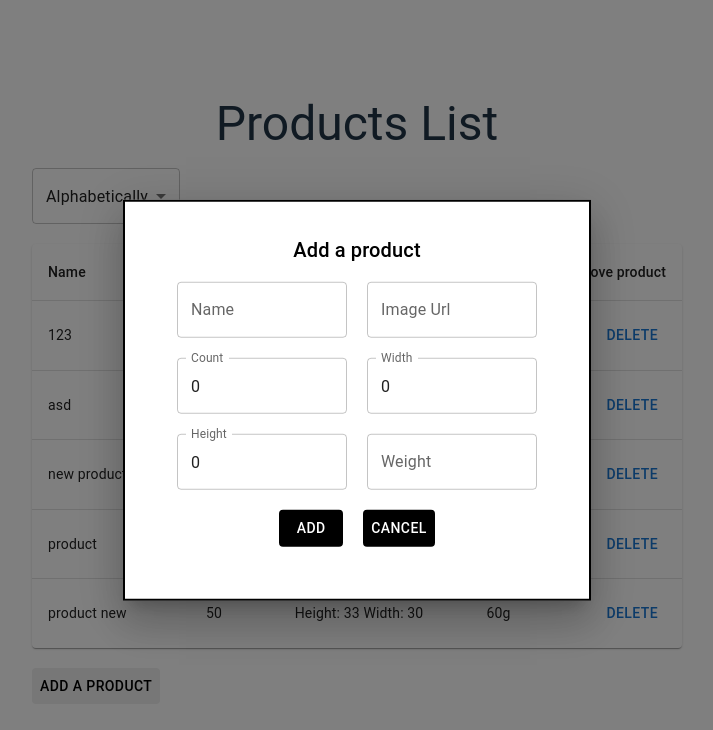
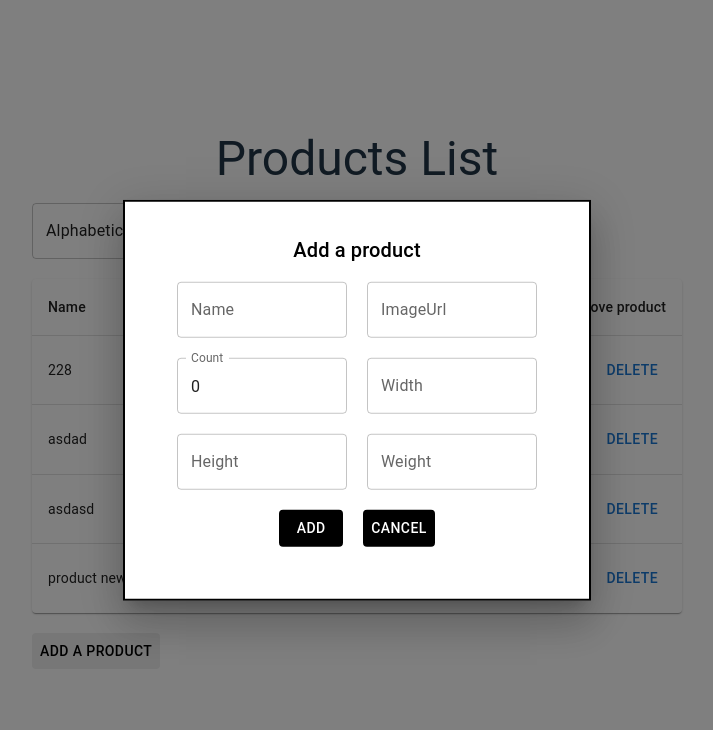
Before and after one commit to opiquem/Inforce-Frontend-Test-Task, a React (Vite) app: page / in a window 1280 px wide. Both pictures are taken after a click on the button "ADD A PRODUCT". Shown: the top 730 px of the page, without its empty margins (283-996 px from the left). Built offline with nearby package versions, Linux system fonts and the light colour scheme; data requests are answered from the project's data file.

Commit message:
fixed test task after according to feedback

```diff
--- a/src/App.tsx
+++ b/src/App.tsx
@@ -16,7 +16,7 @@ function App() {
     },
     weight: '',
     comments: null,
-  })
+  });
 
   const handleFieldChange = (
     fieldName: string,
@@ -56,18 +56,6 @@ function App() {
     });
   };
 
-  const [addProductError, setAddProductError] = useState(false);
-  const [isModalOpen, setIsModalOpen] = useState(false);
-  const [sortBy, setSortBy] = useState('Alphabetically');
-
-  const changeSortBy = (sortValue: string) => {
-    setSortBy(sortValue);
-  };
-
-  const handleAddProductError = (bool: boolean) => {
-    setAddProductError(bool);
-  }
-
   const clearFields = () => {
     setProduct(() => ({
       imageUrl: '',
@@ -81,18 +69,6 @@ function App() {
       comments: null,
     }));
   }
-
-  const handleModalToggle = () => {
-    setIsModalOpen(!isModalOpen);
-    setAddProductError(false);
-    clearFields();
-  };
-
-  const handleClose = () => {
-    setIsModalOpen(false);
-    setAddProductError(false);
-    clearFields();
-  };
 
   useEffect(() => {
     getProducts()
@@ -130,7 +106,6 @@ function App() {
     } catch {
       throw new Error('Unable to add a product');
     } finally {
-      setAddProductError(false)
       clearFields();
     }
   }, []);
@@ -149,16 +124,10 @@ function App() {
     <ProductList
       products={products}
       product={product}
-      addProductError={addProductError}
-      handleModalToggle={handleModalToggle}
-      handleClose={handleClose}
-      isModalOpen={isModalOpen}
       handleFieldChange={handleFieldChange}
       onAddProduct={addProduct}
-      handleAddProductError={handleAddProductError}
       onRemoveProduct={removeProduct}
-      sortBy={sortBy}
-      changeSortBy={changeSortBy}
+      clearFields={clearFields}
     />
   )
 }
--- /dev/null
+++ b/src/components/AddInputs/AddInputs.tsx
@@ -0,0 +1,59 @@
+import { TextField } from "@mui/material";
+import { Input } from "../../types/Inputs";
+import { Product } from "../../types/Product";
+
+const inputs: Input[] = [
+  {
+    id: 1,
+    name: 'Name',
+    value: 'name',
+  },
+  {
+    id: 2,
+    name: 'ImageUrl',
+    value: 'imageUrl',
+  },
+  {
+    id: 3,
+    name: 'Count',
+    value: 'count',
+  },
+  {
+    id: 4,
+    name: 'Width',
+    value: 'size.width',
+  },
+  {
+    id: 5,
+    name: 'Height',
+    value: 'size.height',
+  },
+  {
+    id: 6,
+    name: 'Weight',
+    value: 'weight',
+  },
+];
+
+type Props = {
+  product: Omit<Product, 'id'>,
+  handleFieldChange: (fieldName: string,
+    event: React.ChangeEvent<HTMLInputElement | HTMLTextAreaElement>) => void,
+}
+
+export const AddInputs: React.FC<Props> = ({ product, handleFieldChange }) => {
+  return (
+    <>
+      {inputs.map(input => (
+        <TextField
+          key={input.id}
+          label={input.name}
+          type="text"
+          value={product[input.value as keyof Omit<Product, "id">]}
+          onChange={(event) => handleFieldChange(input.value, event)}
+          sx={{ width: 170 }}
+        />
+      ))}
+    </>
+  );
+}
--- a/src/components/CreateProductModal/CreateProductModal.tsx
+++ b/src/components/CreateProductModal/CreateProductModal.tsx
@@ -3,31 +3,13 @@ import Typography from '@mui/material/Typography';
 import Box from '@mui/material/Box';
 import Modal from '@mui/material/Modal';
 import Button from '@mui/material/Button';
-import TextField from '@mui/material/TextField';
 import styles from './CreateProductModal.module.scss';
 import { Product } from '../../types/Product';
-
-const style = {
-  position: 'absolute',
-  top: '50%',
-  left: '50%',
-  transform: 'translate(-50%, -50%)',
-  width: 400,
-  bgcolor: 'background.paper',
-  border: '2px solid #000',
-  boxShadow: 24,
-  p: 4,
-  color: 'black',
-};
+import { buttonCreateFormStyles, errorStyles, tableStyle } from '../styles/styles';
+import { AddInputs } from '../AddInputs/AddInputs';
 
 type Props = {
   product: Omit<Product, 'id'>,
-  // productImage: string,
-  // productName: string,
-  // productCount: string,
-  // productWidth: string,
-  // productHeight: string,
-  // productWeight: string,
   addProductError: boolean,
   handleModalToggle: () => void,
   handleClose: () => void,
@@ -53,91 +35,33 @@ export const CreateProductModal: React.FC<Props> = ({
       aria-labelledby="modal-modal-title"
       aria-describedby="modal-modal-description"
     >
-      <Box sx={style}>
+      <Box sx={tableStyle}>
         <Typography sx={{ display: 'flex', justifyContent: 'center', marginBottom: '16px' }} id="modal-modal-title" variant="h6" component="h2">
           Add a product
         </Typography>
         <div className={styles.createProductModal__inputs}>
-          <TextField
-            id="outlined-password-input"
-            label="Name"
-            type="text"
-            value={product.name}
-            onChange={(event) => handleFieldChange('name', event)}
-            sx={{ width: 170 }}
-          />
-          <TextField
-            id="outlined-password-input"
-            label="Image Url"
-            type="text"
-            sx={{ width: 170 }}
-            value={product.imageUrl}
-            onChange={(event) => handleFieldChange('imageUrl', event)}
-          />
-          <TextField
-            id="outlined-password-input"
-            label="Count"
-            type="text"
-            sx={{ width: 170 }}
-            value={product.count}
-            onChange={(event) => handleFieldChange('count', event)}
+
+          <AddInputs
+            product={product}
+            handleFieldChange={handleFieldChange}
           />
 
-          <TextField
-            id="outlined-password-input"
-            label="Width"
-            type="text"
-            sx={{ width: 170 }}
-            value={product.size.width}
-            onChange={(event) => handleFieldChange('size.width', event)}
-          />
-
-          <TextField
-            id="outlined-password-input"
-            label="Height"
-            type="text"
-            sx={{ width: 170 }}
-            value={product.size.height}
-            onChange={(event) => handleFieldChange('size.height', event)}
-          />
-
-          <TextField
-            id="outlined-password-input"
-            label="Weight"
-            type="text"
-            placeholder='Weight'
-            sx={{ width: 170 }}
-            value={product.weight}
-            onChange={(event) => handleFieldChange('weight', event)}
-          />
           <Button
-            sx={{
-              backgroundColor: '#000',
-              color: '#fff',
-              '&:hover': {
-                color: '#000',
-                backgroundColor: '#eee',
-              },
-            }}
+            sx={buttonCreateFormStyles}
             onClick={handleSubmit}
           >
             Add
           </Button>
-          <Button sx={{
-            backgroundColor: '#000',
-            color: '#fff',
-            '&:hover': {
-              color: '#000',
-              backgroundColor: '#eee',
-            },
-          }}
+
+          <Button sx={buttonCreateFormStyles}
             onClick={handleModalToggle}
           >
             Cancel
           </Button>
         </div>
+
         {addProductError &&
-          <Typography sx={{ display: 'flex', justifyContent: 'center', color: 'red' }} id="modal-modal-title" variant="h6" component="h2">
+          <Typography sx={errorStyles} variant="h6" component="h2">
             Error, check your inputs!
           </Typography>
         }
--- a/src/components/ProductList/ProductList.tsx
+++ b/src/components/ProductList/ProductList.tsx
@@ -1,11 +1,4 @@
-import React from 'react';
-import Table from '@mui/material/Table';
-import TableBody from '@mui/material/TableBody';
-import TableCell from '@mui/material/TableCell';
-import TableContainer from '@mui/material/TableContainer';
-import TableHead from '@mui/material/TableHead';
-import TableRow from '@mui/material/TableRow';
-import Paper from '@mui/material/Paper';
+import React, { useState } from 'react';
 import Button from '@mui/material/Button';
 import { Product } from '../../types/Product';
 import styles from './ProductList.module.scss';
@@ -13,39 +6,53 @@ import { CreateProductModal } from '../CreateProductModal/CreateProductModal';
 import { RemoveProductModal } from '../RemoveProductModal/RemoveProductModal';
 import { MenuItem, Typography } from '@mui/material';
 import Select, { SelectChangeEvent } from '@mui/material/Select';
+import { ProductTable } from '../ProductTable/ProductTable';
+import { getSortedProducts, numberCheck, whiteSpaceCheck } from '../../helpers';
+import { addButtonStyles, productListTitleStyles } from '../styles/styles';
 
 type Props = {
   products: Product[],
   product: Omit<Product, 'id'>,
-  addProductError: boolean,
-  handleModalToggle: () => void,
-  handleClose: () => void,
-  isModalOpen: boolean,
   handleFieldChange: (fieldName: string,
     event: React.ChangeEvent<HTMLInputElement | HTMLTextAreaElement>) => void,
   onAddProduct: (productImage: string, productName: string, productCount: number, productWidth: number, productHeight: number, productWeight: string, comments: null) => void,
-  handleAddProductError: (bool: boolean) => void,
   onRemoveProduct: (productId: number) => void,
-  sortBy: string,
-  changeSortBy: (sortVal: string) => void,
+  clearFields: () => void,
 }
 
 export const ProductList: React.FC<Props> = ({
   products,
   product,
   handleFieldChange,
-  addProductError,
-  handleModalToggle,
-  handleClose,
-  isModalOpen,
   onAddProduct,
-  handleAddProductError,
   onRemoveProduct,
-  changeSortBy,
-  sortBy
+  clearFields
 }) => {
   const [isRemoveModalOpen, setRemoveModalOpen] = React.useState(false);
   const [productToRemove, setProductToRemove] = React.useState<Product | null>(null);
+  const [addProductError, setAddProductError] = useState(false);
+  const [isModalOpen, setIsModalOpen] = useState(false);
+  const [sortBy, setSortBy] = useState('Alphabetically');
+
+  const changeSortBy = (sortValue: string) => {
+    setSortBy(sortValue);
+  };
+
+  const handleAddProductError = (bool: boolean) => {
+    setAddProductError(bool);
+  }
+
+  const handleModalToggle = () => {
+    setIsModalOpen(!isModalOpen);
+    setAddProductError(false);
+    clearFields();
+  };
+
+  const handleClose = () => {
+    setIsModalOpen(false);
+    setAddProductError(false);
+    clearFields();
+  };
 
   const handleRemoveModalOpen = (product: Product) => {
     setProductToRemove(product);
@@ -58,9 +65,6 @@ export const ProductList: React.FC<Props> = ({
   };
 
   const handleSubmit = () => {
-    const numberCheck = (value: string) => !isNaN(+value) && value !== '';
-    const whiteSpaceCheck = (value: string) => typeof value === 'string' && value.trim().length === 0;
-
     if (
       !numberCheck(product.count.toString()) ||
       !numberCheck(product.size.width.toString()) ||
@@ -74,46 +78,22 @@ export const ProductList: React.FC<Props> = ({
     }
 
     onAddProduct(product.imageUrl, product.name, product.count, product.size.width, product.size.height, product.weight, null);
+    clearFields();
   };
 
   function handleSortByChange(event: SelectChangeEvent) {
     changeSortBy(event.target.value);
   }
 
-  function getSortedProducts(
-    products: Product[],
-    sortBy: string,
-  ) {
-    const visibleProducts = [...products];
-
-    visibleProducts.sort((prodA, prodB) => {
-      switch (sortBy) {
-        case 'Alphabetically':
-          return prodA.name.localeCompare(prodB.name);
-
-        case 'DESC':
-          return prodB.count - prodA.count;
-
-        case 'ASC':
-          return prodA.count - prodB.count;
-
-        default:
-          return 0;
-      }
-    });
-
-    return visibleProducts;
-  }
   const sortedProducts = getSortedProducts(products, sortBy);
 
   return (
     <div className={styles.productList}>
-      <Typography sx={{ display: 'flex', justifyContent: 'center', marginBottom: '16px' }} id="modal-modal-title" variant="h3" component="h2">
+      <Typography sx={productListTitleStyles} id="modal-modal-title" variant="h3" component="h2">
         Products List
       </Typography>
       <div className={styles.productList__sort}>
         <Select
-          labelId="demo-simple-select-label"
           value={sortBy}
           onChange={handleSortByChange}
           sx={{ backgroundColor: '#fff' }}
@@ -134,48 +114,14 @@ export const ProductList: React.FC<Props> = ({
         handleSubmit={handleSubmit}
       />
 
-      <TableContainer component={Paper} sx={{ marginBottom: '20px' }}>
-        <Table sx={{ minWidth: 650, }} aria-label="simple table">
-          <TableHead>
-            <TableRow>
-              <TableCell>Name</TableCell>
-              <TableCell align="right">Count</TableCell>
-              <TableCell align="right">Size</TableCell>
-              <TableCell align="right">Weight</TableCell>
-              <TableCell align="right">Remove product</TableCell>
-            </TableRow>
-          </TableHead>
-          <TableBody>
-            {sortedProducts.map((product) => (
-              <TableRow
-                key={product.id}
-                sx={{ '&:last-child td, &:last-child th': { border: 0 } }}
-              >
-                <TableCell component="th" scope="row">
-                  {product.name}
-                </TableCell>
-                <TableCell align="right">{product.count}</TableCell>
-                <TableCell align="right">{`Height: ${product.size.height} Width: ${product.size.width}`}</TableCell>
-                <TableCell align="right">{product.weight}</TableCell>
-                <TableCell align="right">
-                  <Button onClick={() => handleRemoveModalOpen(product)}>Delete</Button>
-                </TableCell>
-              </TableRow>
-            ))}
-          </TableBody>
-        </Table>
-      </TableContainer>
+      <ProductTable
+        sortedProducts={sortedProducts}
+        handleRemoveModalOpen={handleRemoveModalOpen}
+      />
 
       <div className={styles.productList__buttons}>
         <Button
-          sx={{
-            backgroundColor: '#eee',
-            color: '#000',
-            '&:hover': {
-              color: '#fff',
-              backgroundColor: '#555',
-            },
-          }}
+          sx={addButtonStyles}
           onClick={handleModalToggle}
         >
           Add a product
--- /dev/null
+++ b/src/components/ProductTable/ProductTable.tsx
@@ -0,0 +1,49 @@
+import { Button, Paper, Table, TableBody, TableCell, TableContainer, TableHead, TableRow } from "@mui/material";
+import React from "react";
+import { Product } from "../../types/Product";
+
+type Props = {
+  sortedProducts: Product[],
+  handleRemoveModalOpen: (product: Product) => void,
+}
+
+export const ProductTable: React.FC<Props> = ({
+  sortedProducts,
+  handleRemoveModalOpen,
+}) => {
+  return (
+    <TableContainer component={Paper} sx={{ marginBottom: '20px' }}>
+        <Table sx={{ minWidth: 650, }} aria-label="simple table">
+          <TableHead>
+            <TableRow>
+              <TableCell>Name</TableCell>
+              <TableCell align="right">Count</TableCell>
+              <TableCell align="right">Size</TableCell>
+              <TableCell align="right">Weight</TableCell>
+              <TableCell align="right">Remove product</TableCell>
+            </TableRow>
+          </TableHead>
+          <TableBody>
+            {sortedProducts.map((product) => (
+              <TableRow
+                key={product.id}
+                sx={{ '&:last-child td, &:last-child th': { border: 0 } }}
+              >
+                <TableCell component="th" scope="row">
+                  {product.name}
+                </TableCell>
+                <TableCell align="right">{product.count}</TableCell>
+                <TableCell align="right">{`Height: ${product.size.height} Width: ${product.size.width}`}</TableCell>
+                <TableCell align="right">{product.weight}</TableCell>
+                <TableCell align="right">
+                  <Button onClick={() => handleRemoveModalOpen(product)}>
+                    Delete
+                  </Button>
+                </TableCell>
+              </TableRow>
+            ))}
+          </TableBody>
+        </Table>
+      </TableContainer>
+  )
+}
--- /dev/null
+++ b/src/components/styles/styles.ts
@@ -0,0 +1,42 @@
+export const addButtonStyles = {
+  backgroundColor: '#eee',
+  color: '#000',
+  '&:hover': {
+    color: '#fff',
+    backgroundColor: '#555',
+  },
+};
+
+export const productListTitleStyles = {
+  display: 'flex',
+  justifyContent: 'center',
+  marginBottom: '16px'
+};
+
+export const tableStyle = {
+  position: 'absolute',
+  top: '50%',
+  left: '50%',
+  transform: 'translate(-50%, -50%)',
+  width: 400,
+  bgcolor: 'background.paper',
+  border: '2px solid #000',
+  boxShadow: 24,
+  p: 4,
+  color: 'black',
+};
+
+export const buttonCreateFormStyles = {
+  backgroundColor: '#000',
+  color: '#fff',
+  '&:hover': {
+    color: '#000',
+    backgroundColor: '#eee',
+  },
+};
+
+export const errorStyles = {
+  display: 'flex',
+  justifyContent: 'center',
+  color: 'red',
+}
--- a/src/db/db.json
+++ b/src/db/db.json
@@ -1,17 +1,5 @@
 {
   "Products": [
-    {
-      "imageUrl": "image.link",
-      "name": "new product",
-      "count": 25,
-      "size": {
-        "width": 25,
-        "height": 30
-      },
-      "weight": "50g",
-      "comments": null,
-      "id": 6
-    },
     {
       "imageUrl": "img",
       "name": "product new",
@@ -25,40 +13,40 @@
       "id": 7
     },
     {
-      "imageUrl": "ksfjsdjf",
-      "name": "product",
-      "count": 123,
+      "imageUrl": "asdads",
+      "name": "asdad",
+      "count": 1,
       "size": {
-        "width": 123,
-        "height": 123
+        "width": 1,
+        "height": 1
       },
-      "weight": "sds",
+      "weight": "asdads",
       "comments": null,
-      "id": 8
+      "id": 9
     },
     {
-      "imageUrl": "asd",
-      "name": "asd",
-      "count": 0,
+      "imageUrl": "asdasd",
+      "name": "asdasd",
+      "count": 1,
       "size": {
         "width": 0,
         "height": 0
       },
-      "weight": "asd",
+      "weight": "s",
       "comments": null,
-      "id": 9
+      "id": 10
     },
     {
-      "imageUrl": "123",
-      "name": "123",
-      "count": 0,
+      "imageUrl": "228",
+      "name": "228",
+      "count": 228,
       "size": {
-        "width": 0,
-        "height": 0
+        "width": 228,
+        "height": 228
       },
-      "weight": "123",
+      "weight": "228",
       "comments": null,
-      "id": 10
+      "id": 12
     }
   ],
   "Comments": [
--- /dev/null
+++ b/src/helpers.ts
@@ -0,0 +1,29 @@
+import { Product } from "./types/Product";
+
+export function getSortedProducts(
+  products: Product[],
+  sortBy: string,
+) {
+  const visibleProducts = [...products];
+
+  visibleProducts.sort((prodA, prodB) => {
+    switch (sortBy) {
+      case 'Alphabetically':
+        return prodA.name.localeCompare(prodB.name);
+
+      case 'DESC':
+        return prodB.count - prodA.count;
+
+      case 'ASC':
+        return prodA.count - prodB.count;
+
+      default:
+        return 0;
+    }
+  });
+
+  return visibleProducts;
+}
+
+export const numberCheck = (value: string) => !isNaN(+value) && value !== '';
+export const whiteSpaceCheck = (value: string) => typeof value === 'string' && value.trim().length === 0;
--- /dev/null
+++ b/src/types/Inputs.ts
@@ -0,0 +1,5 @@
+export interface Input {
+  id: number,
+  name: string,
+  value: string,
+}
```
